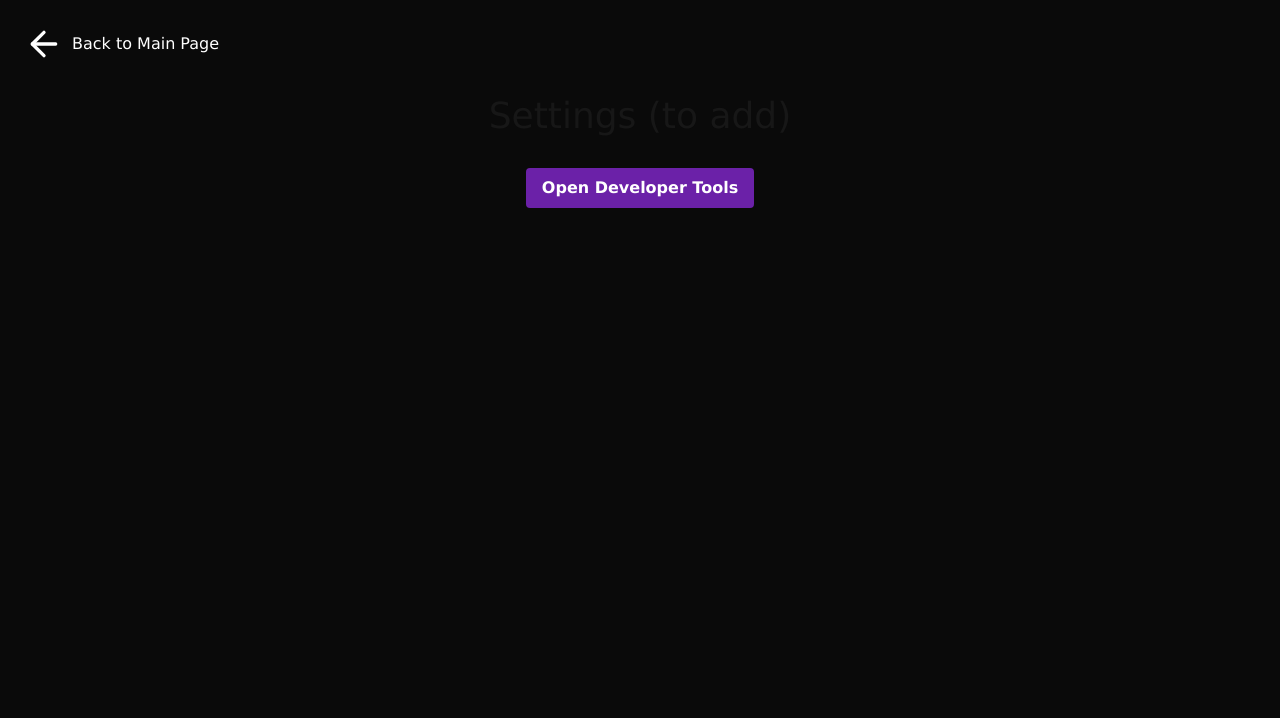
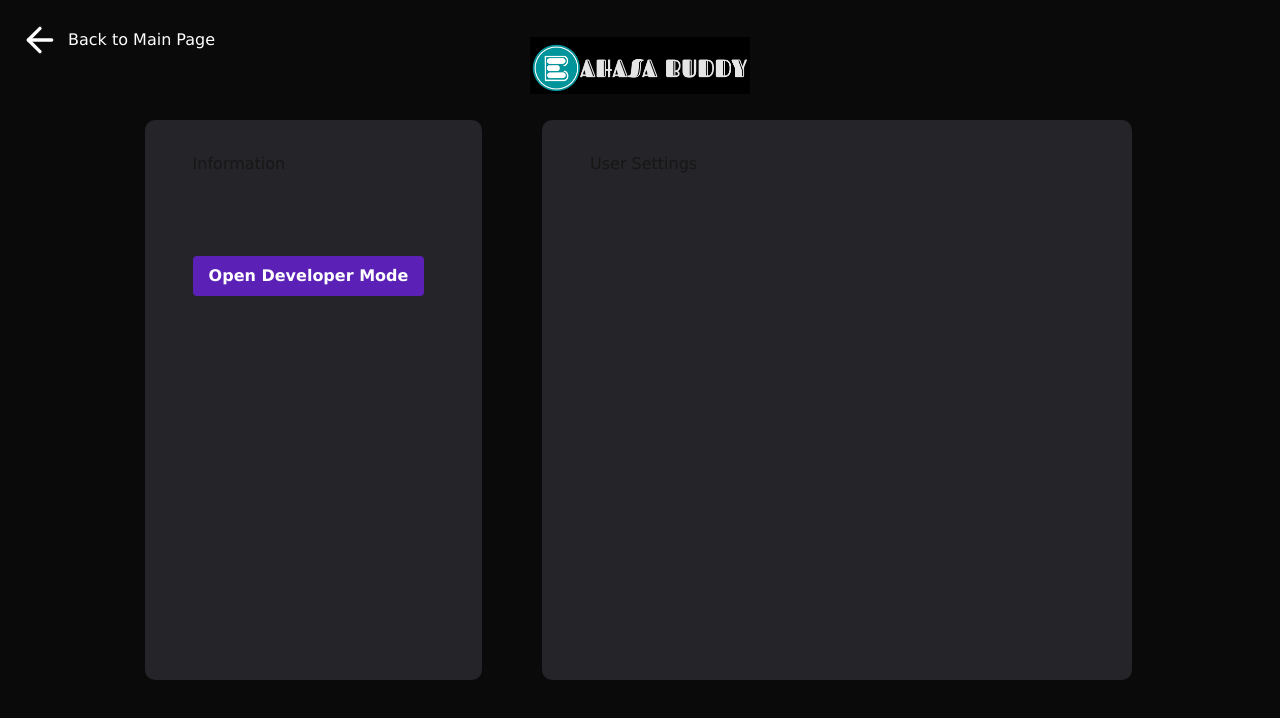
Before and after one commit to aisiri3/CapstoneGods, a Next.js app: page /settings in a window 1280 px wide. Shown: the top 718 px of the page. Built offline with nearby package versions, Linux system fonts and the light colour scheme.

Commit message:
display user information retrieved from database

```diff
--- a/src/app/auth/signin/form.jsx
+++ b/src/app/auth/signin/form.jsx
@@ -41,6 +41,7 @@ function Button({ children, type = 'button', className, ariaDisabled, onClick })
 export function SignInForm() {
   const router = useRouter();
   const [error, setError] = useState(null);  // Store error messages
+  const [user, setUser] = useState(null);  // Store user info
 
   const handleSubmit = async (event) => {
     event.preventDefault();
@@ -53,6 +54,7 @@ export function SignInForm() {
     };
 
     try {
+      // Send login data to the server
       const response = await fetch('/api/login', {
         method: 'POST',
         headers: {
@@ -67,6 +69,11 @@ export function SignInForm() {
       }
 
       console.log(result.message);
+
+      // Store user info in local storage.
+      localStorage.setItem("user", JSON.stringify(result.user));
+      setUser(result.user);
+
       router.push("/main");  // Redirect on success
     } catch (err) {
       setError(err.message);
--- a/src/app/developer-tools/page.js
+++ b/src/app/developer-tools/page.js
@@ -1,7 +1,15 @@
 import React from 'react'
+import "@/styles/MainPage.css";
+
+
 
 export default function DeveloperTools() {
   return (
-    <div>DeveloperTools</div>
+    <div>
+
+      <div className="logo"></div>
+      <div>DeveloperTools</div>
+
+    </div>
   )
 }
--- a/src/app/settings/page.js
+++ b/src/app/settings/page.js
@@ -4,6 +4,9 @@ import React from 'react';
 import Link from 'next/link';
 import { useRouter } from 'next/navigation';
 import { ArrowLeft } from 'lucide-react';
+// use cards from auth pages
+import "@/styles/Auth.css";
+import "@/styles/Settings.css";
 
 export default function Settings() {
   const router = useRouter();
@@ -17,26 +20,42 @@ export default function Settings() {
   };
 
   return (
-    <div className="flex flex-col items-center">
+    <div className="settings-container">
+
       {/* Back button */}
-      <div className="self-start mb-8">
+      <div className="back-button">
         <button
           onClick={handleBack}
-          className="mt-6 ml-6 flex items-center text-white hover:text-gray-500"
+          className="flex items-center text-white hover:text-gray-500"
         >
           <ArrowLeft size={40} className="mr-2" />
           <span>Back to Main Page</span>
         </button>
       </div>
 
-      <h1 className="text-4xl">Settings (to add)</h1>
+      {/* Logo */}
+      <div className="logo"></div>
 
-      {/* Developer Tools button */}
-      <Link href="/developer-tools">
-        <button className="mt-8 bg-purple-800 hover:bg-purple-900 text-white font-bold py-2 px-4 rounded">
-          Open Developer Tools
-        </button>
-      </Link>
+      {/* Left side */}
+      <div className='split left'>
+        <div className='left-form'>
+          Information
+          {/* Developer Tools button */}
+          <Link href="/developer-tools">
+            <button className="mt-20 bg-violet-800 hover:bg-violet-900 text-white font-bold py-2 px-4 rounded">
+              Open Developer Mode
+            </button>
+          </Link>
+        </div>
+      </div>
+
+      {/* Right side */}
+      <div className='split right'>
+        <div className='right-form'>
+          User Settings
+        </div>
+      </div>
+
     </div>
   );
 }
--- a/src/pages/api/login.js
+++ b/src/pages/api/login.js
@@ -1,3 +1,4 @@
+// forward login request to backend
 export default async function handler(req, res) {
     if (req.method === 'POST') {
         try {
--- /dev/null
+++ b/src/styles/Settings.css
@@ -0,0 +1,66 @@
+/* Main container for the settings page */
+.settings-container {
+    display: flex;
+    flex-direction: column;
+    height: 100vh; /* Full screen height */
+    position: relative;
+}
+
+/* Back button styling */
+.back-button {
+    position: absolute;
+    top: 20px;
+    left: 20px;
+    z-index: 2;
+}
+
+.split {
+    height: 100%;
+    position: fixed;
+    z-index: 1;
+    top: 0;
+}
+
+.left, .right {
+    display: flex;
+    align-items: center; /* Center vertically */
+    height: 100vh;
+}
+
+.left {
+    left: 0;
+    justify-content: flex-end; /* Align left-form to the right */
+    /* background-color: #f5f5f57f; */
+    width: calc(40% - 30px); /* Reduce width to create a gap */
+}
+
+.right {
+    right: 0;
+    justify-content: flex-start; /* Align right-form to the left */
+    /* background-color: #b86f6f73; */
+    width: calc(60% - 30px); /* Reduce width to create a gap */
+}
+
+.left-form {
+    display: flex;
+    flex-direction: column;
+    background-color: rgba(49, 49, 55, 0.7);
+    border-radius: 10px;
+    width: 70%;
+    height: 70%;
+    padding: 2rem 3rem;
+}
+
+.right-form {
+    display: flex;
+    flex-direction: column;
+    background-color: rgba(49, 49, 55, 0.7);
+    border-radius: 10px;
+    width: 80%;
+    height: 70%;
+    padding: 2rem 3rem;
+}
+
+.settings-form > * {
+    width: 100%; /* Ensure children fill the form */
+}
```
Also changed, not shown: 1 other file (tests, documents, lock files or other folders).
